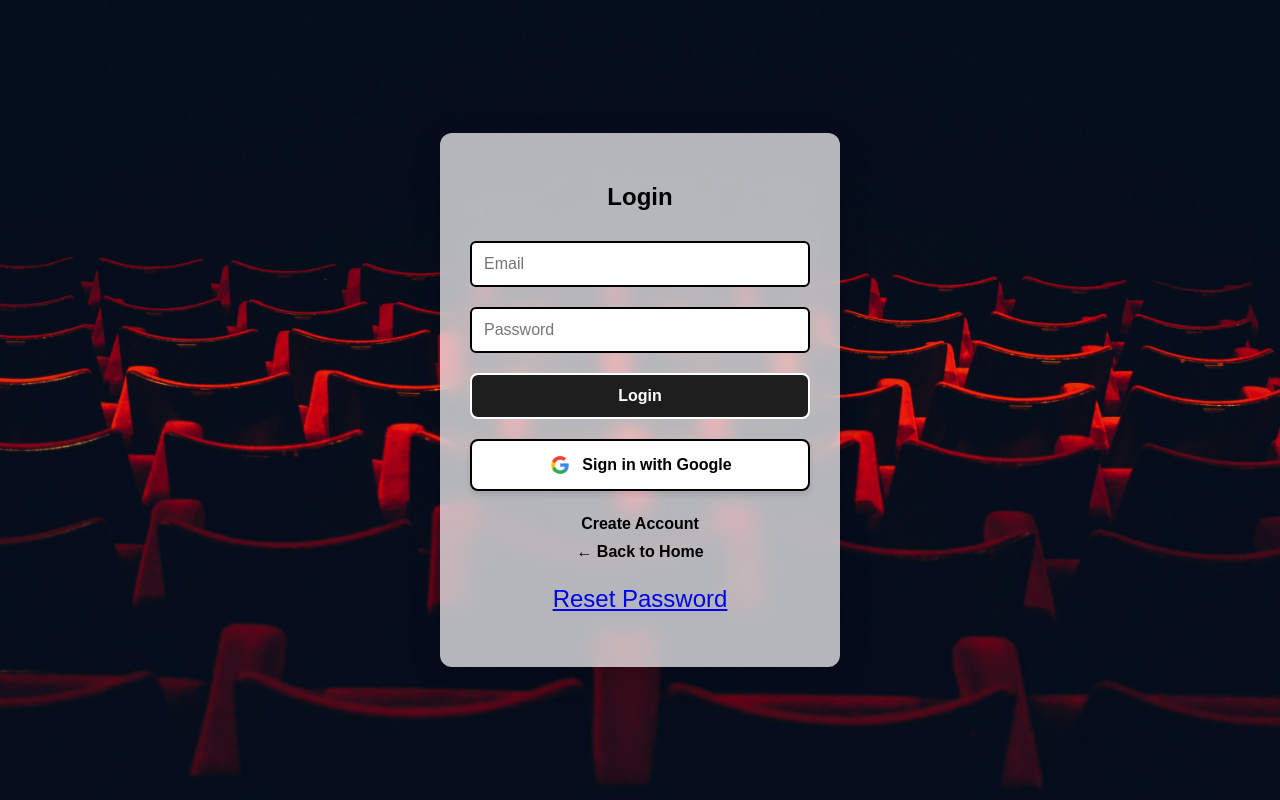
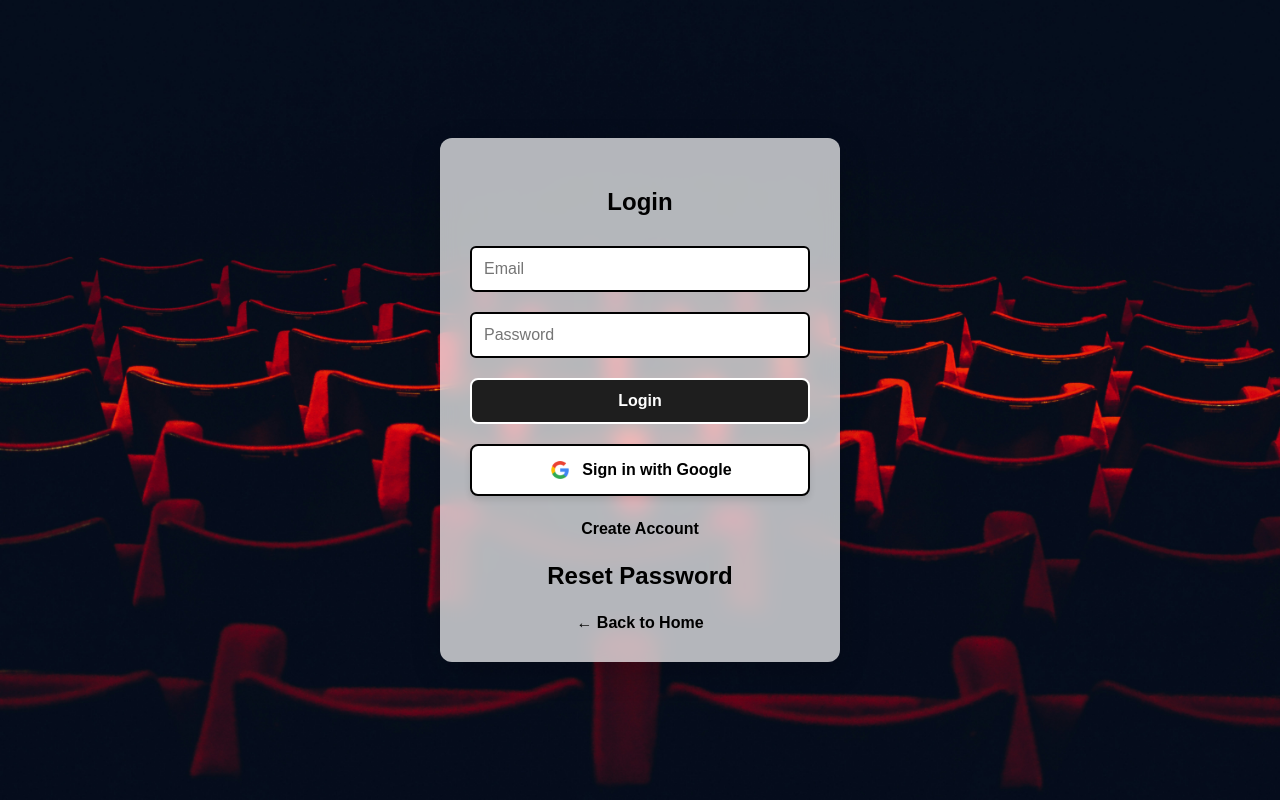
Before and after one commit to ulrichsene/UltimateMovieRecommendation, a Flask app: page /login in a window 1280 px wide. Run offline with Flask 3, Linux system fonts and the light colour scheme; parts of the project's set-up code (start-up, migrations or seed data) failed here and were passed over; some libraries are stand-ins or nearby versions.

Commit message:
password reset style

```diff
--- a/static/styles/login.css
+++ b/static/styles/login.css
@@ -67,6 +67,12 @@ button[type="submit"]:hover {
     text-decoration: none;
     color: black;
     font-weight: bold;
+}
+
+.reset-password-link {
+    color: black;
+    font-weight: bold;
+    text-decoration: none;
 }
 
 /* Responsive Design */
--- a/templates/login.html
+++ b/templates/login.html
@@ -33,10 +33,10 @@
 
         <p id="error-message"></p>
         <a href="/createUser" class="back-btn">Create Account</a>
+        <!-- Link to Password Reset Page -->
+        <p><a href="/resetPassword" class="reset-password-link">Reset Password</a></p>
         <a href="/" class="back-btn">&#x2190 Back to Home</a>
 
-        <!-- Link to Password Reset Page -->
-        <p><a href="/resetPassword" class="reset-password-link">Reset Password</a></p>
     </div>
 
     <script type="module" src="/static/scripts/auth_signin_password.js"></script>
```
